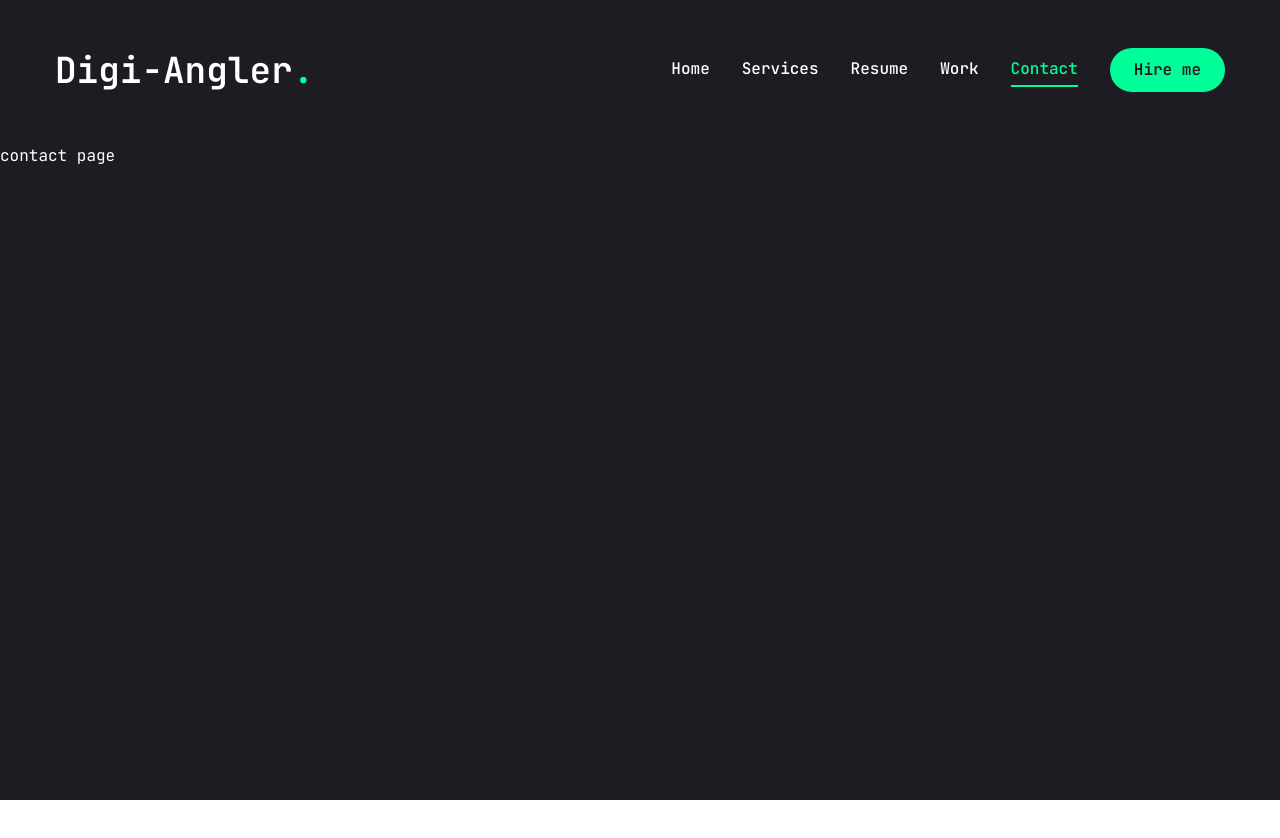
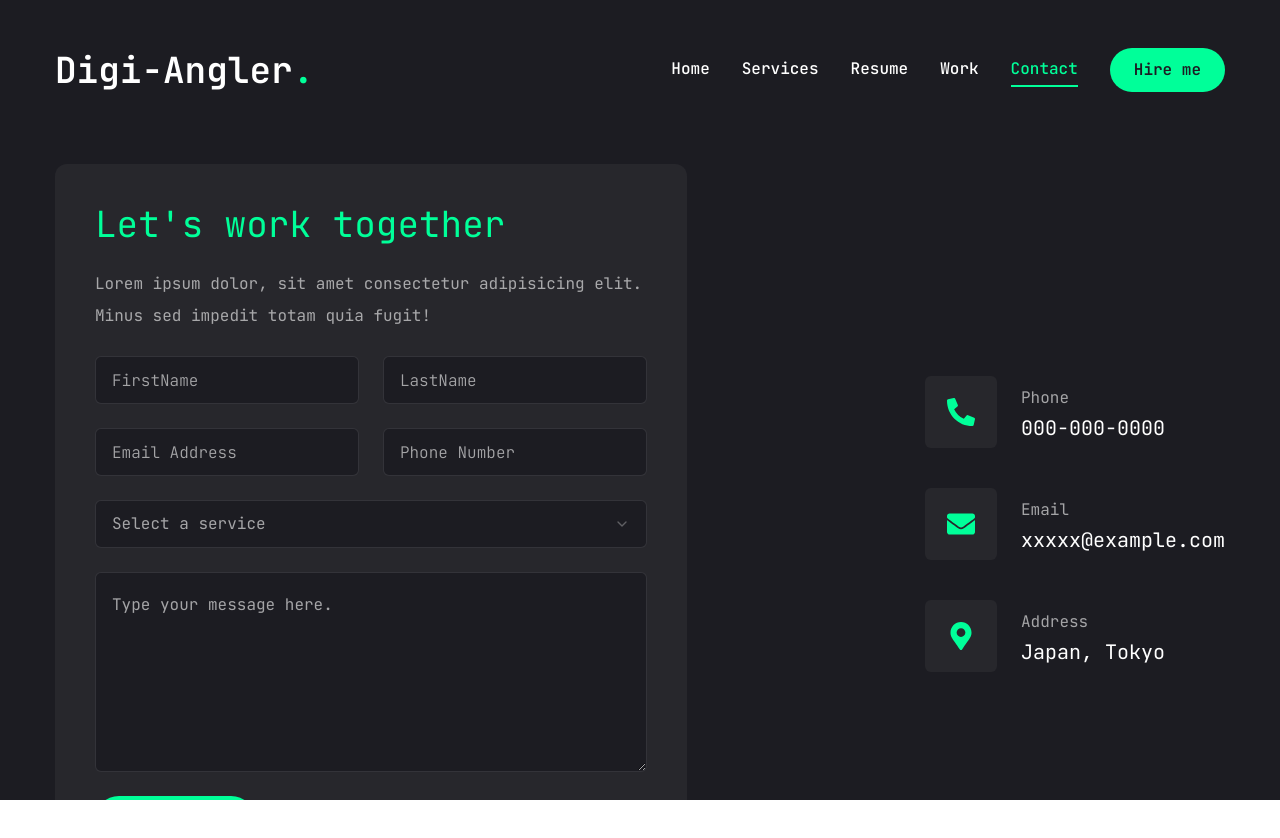
Before and after one commit to digiangler/digi-angler-portfolio-site_2024, a Next.js app: page /contact in a window 1280 px wide. Shown: the top 838 px of the page. Before the commit the page ends 800 px from the top, so only its background shows below. Built offline with nearby package versions, Linux system fonts and the light colour scheme.

Commit message:
contact ページの追加

```diff
--- a/app/contact/page.tsx
+++ b/app/contact/page.tsx
@@ -1,5 +1,117 @@
+'use client';
+
+import { Button } from '@/components/ui/button';
+import { Input } from '@/components/ui/input';
+import { Textarea } from '@/components/ui/textarea';
+
+import {
+  Select,
+  SelectContent,
+  SelectGroup,
+  SelectItem,
+  SelectLabel,
+  SelectTrigger,
+  SelectValue,
+} from '@/components/ui/select';
+
+import { FaPhoneAlt, FaEnvelope, FaMapMarkerAlt } from 'react-icons/fa';
+
+import { motion } from 'framer-motion';
+
+const info = [
+  {
+    icon: <FaPhoneAlt />,
+    title: 'Phone',
+    description: '000-000-0000',
+  },
+  {
+    icon: <FaEnvelope />,
+    title: 'Email',
+    description: 'xxxxx@example.com',
+  },
+  {
+    icon: <FaMapMarkerAlt />,
+    title: 'Address',
+    description: 'Japan, Tokyo',
+  },
+];
+
 const Contact = () => {
-  return <div>contact page</div>;
+  return (
+    <motion.section
+      initial={{ opacity: 0 }}
+      animate={{
+        opacity: 1,
+        transition: { delay: 2.4, duration: 0.4, ease: 'easeIn' },
+      }}
+      className="py-6"
+    >
+      <div className="container mx-auto">
+        <div className="flex flex-col xl:flex-row gap-[30px]">
+          {/* form */}
+          <div className="xl:w-[54%] order-2 xl:order-none">
+            <form className="flex flex-col gap-6 p-10 bg-[#27272c] rounded-xl">
+              <h3 className="text-4xl text-accent">Let&apos;s work together</h3>
+              <p className="text-white/60">
+                Lorem ipsum dolor, sit amet consectetur adipisicing elit. Minus
+                sed impedit totam quia fugit!
+              </p>
+              {/* input */}
+              <div className="grid grid-cols-1 md:grid-cols-2 gap-6">
+                <Input type="firstname" placeholder="FirstName" />
+                <Input type="lastname" placeholder="LastName" />
+                <Input type="email" placeholder="Email Address" />
+                <Input type="phone" placeholder="Phone Number" />
+              </div>
+              {/* select */}
+              <Select>
+                <SelectTrigger className="w-full">
+                  <SelectValue placeholder="Select a service" />
+                </SelectTrigger>
+                <SelectContent>
+                  <SelectGroup>
+                    <SelectLabel>Select a service</SelectLabel>
+                    <SelectItem value="est">Web Development</SelectItem>
+                    <SelectItem value="bst">Mobile Development</SelectItem>
+                    <SelectItem value="cst">UI/UX Design</SelectItem>
+                    <SelectItem value="mst">Logo Design</SelectItem>
+                    <SelectItem value="qst">QA & Testing</SelectItem>
+                  </SelectGroup>
+                </SelectContent>
+              </Select>
+              {/* textarea */}
+              <Textarea
+                className="h-[200px]"
+                placeholder="Type your message here."
+              />
+              {/* button */}
+              <Button size="md" className="max-w-40">
+                Send Message
+              </Button>
+            </form>
+          </div>
+          {/* info */}
+          <div className="flex-1 flex items-center xl:justify-end order-1 xl:order-none mb-8 xl:mb-0">
+            <ul className="flex flex-col gap-10">
+              {info.map((item, index) => {
+                return (
+                  <li key={index} className="flex items-center gap-6">
+                    <div className="w-[52px] h-[52px] xl:w-[72px] xl:h-[72px] bg-[#27272c] text-accent rounded-md flex items-center justify-center">
+                      <div className="text-[28px]">{item.icon}</div>
+                    </div>
+                    <div className="flex-1">
+                      <p className="text-white/60">{item.title}</p>
+                      <h3 className="text-xl">{item.description}</h3>
+                    </div>
+                  </li>
+                );
+              })}
+            </ul>
+          </div>
+        </div>
+      </div>
+    </motion.section>
+  );
 };
 /* TODO: 02:40:05 */
 export default Contact;
--- a/components/ui/input.tsx
+++ b/components/ui/input.tsx
@@ -1,6 +1,6 @@
-import * as React from "react"
+import * as React from 'react';
 
-import { cn } from "@/lib/utils"
+import { cn } from '@/lib/utils';
 
 export interface InputProps
   extends React.InputHTMLAttributes<HTMLInputElement> {}
@@ -11,15 +11,15 @@
       <input
         type={type}
         className={cn(
-          "flex h-10 w-full rounded-md border border-slate-200 bg-white px-3 py-2 text-sm ring-offset-white file:border-0 file:bg-transparent file:text-sm file:font-medium placeholder:text-slate-500 focus-visible:outline-none focus-visible:ring-2 focus-visible:ring-slate-950 focus-visible:ring-offset-2 disabled:cursor-not-allowed disabled:opacity-50 dark:border-slate-800 dark:bg-slate-950 dark:ring-offset-slate-950 dark:placeholder:text-slate-400 dark:focus-visible:ring-slate-300",
+          'flex h-[48px] rounded-md border border-white/10 focus:border-accent font-light bg-primary px-4 py-5 text-base placeholder:text-white/60 outline-none',
           className
         )}
         ref={ref}
         {...props}
       />
-    )
+    );
   }
-)
-Input.displayName = "Input"
+);
+Input.displayName = 'Input';
 
-export { Input }
+export { Input };
--- a/components/ui/select.tsx
+++ b/components/ui/select.tsx
@@ -1,16 +1,16 @@
-"use client"
+'use client';
 
-import * as React from "react"
-import * as SelectPrimitive from "@radix-ui/react-select"
-import { Check, ChevronDown, ChevronUp } from "lucide-react"
+import * as React from 'react';
+import * as SelectPrimitive from '@radix-ui/react-select';
+import { Check, ChevronDown, ChevronUp } from 'lucide-react';
 
-import { cn } from "@/lib/utils"
+import { cn } from '@/lib/utils';
 
-const Select = SelectPrimitive.Root
+const Select = SelectPrimitive.Root;
 
-const SelectGroup = SelectPrimitive.Group
+const SelectGroup = SelectPrimitive.Group;
 
-const SelectValue = SelectPrimitive.Value
+const SelectValue = SelectPrimitive.Value;
 
 const SelectTrigger = React.forwardRef<
   React.ElementRef<typeof SelectPrimitive.Trigger>,
@@ -19,7 +19,7 @@
   <SelectPrimitive.Trigger
     ref={ref}
     className={cn(
-      "flex h-10 w-full items-center justify-between rounded-md border border-slate-200 bg-white px-3 py-2 text-sm ring-offset-white placeholder:text-slate-500 focus:outline-none focus:ring-2 focus:ring-slate-950 focus:ring-offset-2 disabled:cursor-not-allowed disabled:opacity-50 [&>span]:line-clamp-1 dark:border-slate-800 dark:bg-slate-950 dark:ring-offset-slate-950 dark:placeholder:text-slate-400 dark:focus:ring-slate-300",
+      'flex h-[48px] w-full items-center justify-between rounded-md border border-white/10 bg-primary px-4 py-5 text-base text-white/60 placeholder:text-white/10 focus:border-accent outline-none',
       className
     )}
     {...props}
@@ -29,8 +29,8 @@
       <ChevronDown className="h-4 w-4 opacity-50" />
     </SelectPrimitive.Icon>
   </SelectPrimitive.Trigger>
-))
-SelectTrigger.displayName = SelectPrimitive.Trigger.displayName
+));
+SelectTrigger.displayName = SelectPrimitive.Trigger.displayName;
 
 const SelectScrollUpButton = React.forwardRef<
   React.ElementRef<typeof SelectPrimitive.ScrollUpButton>,
@@ -39,15 +39,15 @@
   <SelectPrimitive.ScrollUpButton
     ref={ref}
     className={cn(
-      "flex cursor-default items-center justify-center py-1",
+      'flex cursor-default items-center justify-center py-1',
       className
     )}
     {...props}
   >
     <ChevronUp className="h-4 w-4" />
   </SelectPrimitive.ScrollUpButton>
-))
-SelectScrollUpButton.displayName = SelectPrimitive.ScrollUpButton.displayName
+));
+SelectScrollUpButton.displayName = SelectPrimitive.ScrollUpButton.displayName;
 
 const SelectScrollDownButton = React.forwardRef<
   React.ElementRef<typeof SelectPrimitive.ScrollDownButton>,
@@ -56,28 +56,28 @@
   <SelectPrimitive.ScrollDownButton
     ref={ref}
     className={cn(
-      "flex cursor-default items-center justify-center py-1",
+      'flex cursor-default items-center justify-center py-1',
       className
     )}
     {...props}
   >
     <ChevronDown className="h-4 w-4" />
   </SelectPrimitive.ScrollDownButton>
-))
+));
 SelectScrollDownButton.displayName =
-  SelectPrimitive.ScrollDownButton.displayName
+  SelectPrimitive.ScrollDownButton.displayName;
 
 const SelectContent = React.forwardRef<
   React.ElementRef<typeof SelectPrimitive.Content>,
   React.ComponentPropsWithoutRef<typeof SelectPrimitive.Content>
->(({ className, children, position = "popper", ...props }, ref) => (
+>(({ className, children, position = 'popper', ...props }, ref) => (
   <SelectPrimitive.Portal>
     <SelectPrimitive.Content
       ref={ref}
       className={cn(
-        "relative z-50 max-h-96 min-w-[8rem] overflow-hidden rounded-md border border-slate-200 bg-white text-slate-950 shadow-md data-[state=open]:animate-in data-[state=closed]:animate-out data-[state=closed]:fade-out-0 data-[state=open]:fade-in-0 data-[state=closed]:zoom-out-95 data-[state=open]:zoom-in-95 data-[side=bottom]:slide-in-from-top-2 data-[side=left]:slide-in-from-right-2 data-[side=right]:slide-in-from-left-2 data-[side=top]:slide-in-from-bottom-2 dark:border-slate-800 dark:bg-slate-950 dark:text-slate-50",
-        position === "popper" &&
-          "data-[side=bottom]:translate-y-1 data-[side=left]:-translate-x-1 data-[side=right]:translate-x-1 data-[side=top]:-translate-y-1",
+        'relative z-50 max-h-96 min-w-[8rem] overflow-hidden rounded-md border border-white/10 bg-primary text-white shadow-md data-[state=open]:animate-in data-[state=closed]:animate-out data-[state=closed]:fade-out-0 data-[state=open]:fade-in-0 data-[state=closed]:zoom-out-95 data-[state=open]:zoom-in-95 data-[side=bottom]:slide-in-from-top-2 data-[side=left]:slide-in-from-right-2 data-[side=right]:slide-in-from-left-2 data-[side=top]:slide-in-from-bottom-2 dark:border-slate-800 dark:bg-slate-950 dark:text-slate-50',
+        position === 'popper' &&
+          'data-[side=bottom]:translate-y-1 data-[side=left]:-translate-x-1 data-[side=right]:translate-x-1 data-[side=top]:-translate-y-1',
         className
       )}
       position={position}
@@ -86,9 +86,9 @@
       <SelectScrollUpButton />
       <SelectPrimitive.Viewport
         className={cn(
-          "p-1",
-          position === "popper" &&
-            "h-[var(--radix-select-trigger-height)] w-full min-w-[var(--radix-select-trigger-width)]"
+          'p-1',
+          position === 'popper' &&
+            'h-[var(--radix-select-trigger-height)] w-full min-w-[var(--radix-select-trigger-width)]'
         )}
       >
         {children}
@@ -96,8 +96,8 @@
       <SelectScrollDownButton />
     </SelectPrimitive.Content>
   </SelectPrimitive.Portal>
-))
-SelectContent.displayName = SelectPrimitive.Content.displayName
+));
+SelectContent.displayName = SelectPrimitive.Content.displayName;
 
 const SelectLabel = React.forwardRef<
   React.ElementRef<typeof SelectPrimitive.Label>,
@@ -105,11 +105,11 @@
 >(({ className, ...props }, ref) => (
   <SelectPrimitive.Label
     ref={ref}
-    className={cn("py-1.5 pl-8 pr-2 text-sm font-semibold", className)}
+    className={cn('py-1.5 pl-8 pr-2 text-sm font-semibold', className)}
     {...props}
   />
-))
-SelectLabel.displayName = SelectPrimitive.Label.displayName
+));
+SelectLabel.displayName = SelectPrimitive.Label.displayName;
 
 const SelectItem = React.forwardRef<
   React.ElementRef<typeof SelectPrimitive.Item>,
@@ -118,7 +118,7 @@
   <SelectPrimitive.Item
     ref={ref}
     className={cn(
-      "relative flex w-full cursor-default select-none items-center rounded-sm py-1.5 pl-8 pr-2 text-sm outline-none focus:bg-slate-100 focus:text-slate-900 data-[disabled]:pointer-events-none data-[disabled]:opacity-50 dark:focus:bg-slate-800 dark:focus:text-slate-50",
+      'relative flex w-full cursor-default select-none items-center rounded-sm py-1.5 pl-8 pr-2 text-sm outline-none focus:bg-accent focus:text-primary data-[disabled]:pointer-events-none data-[disabled]:opacity-50 dark:focus:bg-slate-800 dark:focus:text-slate-50',
       className
     )}
     {...props}
@@ -131,8 +131,8 @@
 
     <SelectPrimitive.ItemText>{children}</SelectPrimitive.ItemText>
   </SelectPrimitive.Item>
-))
-SelectItem.displayName = SelectPrimitive.Item.displayName
+));
+SelectItem.displayName = SelectPrimitive.Item.displayName;
 
 const SelectSeparator = React.forwardRef<
   React.ElementRef<typeof SelectPrimitive.Separator>,
@@ -140,11 +140,11 @@
 >(({ className, ...props }, ref) => (
   <SelectPrimitive.Separator
     ref={ref}
-    className={cn("-mx-1 my-1 h-px bg-slate-100 dark:bg-slate-800", className)}
+    className={cn('-mx-1 my-1 h-px bg-slate-100 dark:bg-slate-800', className)}
     {...props}
   />
-))
-SelectSeparator.displayName = SelectPrimitive.Separator.displayName
+));
+SelectSeparator.displayName = SelectPrimitive.Separator.displayName;
 
 export {
   Select,
@@ -157,4 +157,4 @@
   SelectSeparator,
   SelectScrollUpButton,
   SelectScrollDownButton,
-}
+};
--- a/components/ui/textarea.tsx
+++ b/components/ui/textarea.tsx
@@ -1,6 +1,6 @@
-import * as React from "react"
+import * as React from 'react';
 
-import { cn } from "@/lib/utils"
+import { cn } from '@/lib/utils';
 
 export interface TextareaProps
   extends React.TextareaHTMLAttributes<HTMLTextAreaElement> {}
@@ -10,15 +10,15 @@
     return (
       <textarea
         className={cn(
-          "flex min-h-[80px] w-full rounded-md border border-slate-200 bg-white px-3 py-2 text-sm ring-offset-white placeholder:text-slate-500 focus-visible:outline-none focus-visible:ring-2 focus-visible:ring-slate-950 focus-visible:ring-offset-2 disabled:cursor-not-allowed disabled:opacity-50 dark:border-slate-800 dark:bg-slate-950 dark:ring-offset-slate-950 dark:placeholder:text-slate-400 dark:focus-visible:ring-slate-300",
+          'flex min-h-[80px] w-full rounded-md border border-white/10 bg-primary px-4 py-5 text-base placeholder:text-white/60 focus-visible:outline-none focus-visible:ring-1 focus-visible:ring-accent focus-visible:ring-offset-0 disabled:cursor-not-allowed disabled:opacity-50',
           className
         )}
         ref={ref}
         {...props}
       />
-    )
+    );
   }
-)
-Textarea.displayName = "Textarea"
+);
+Textarea.displayName = 'Textarea';
 
-export { Textarea }
+export { Textarea };
```
Also changed, not shown: .eslintrc.json.
